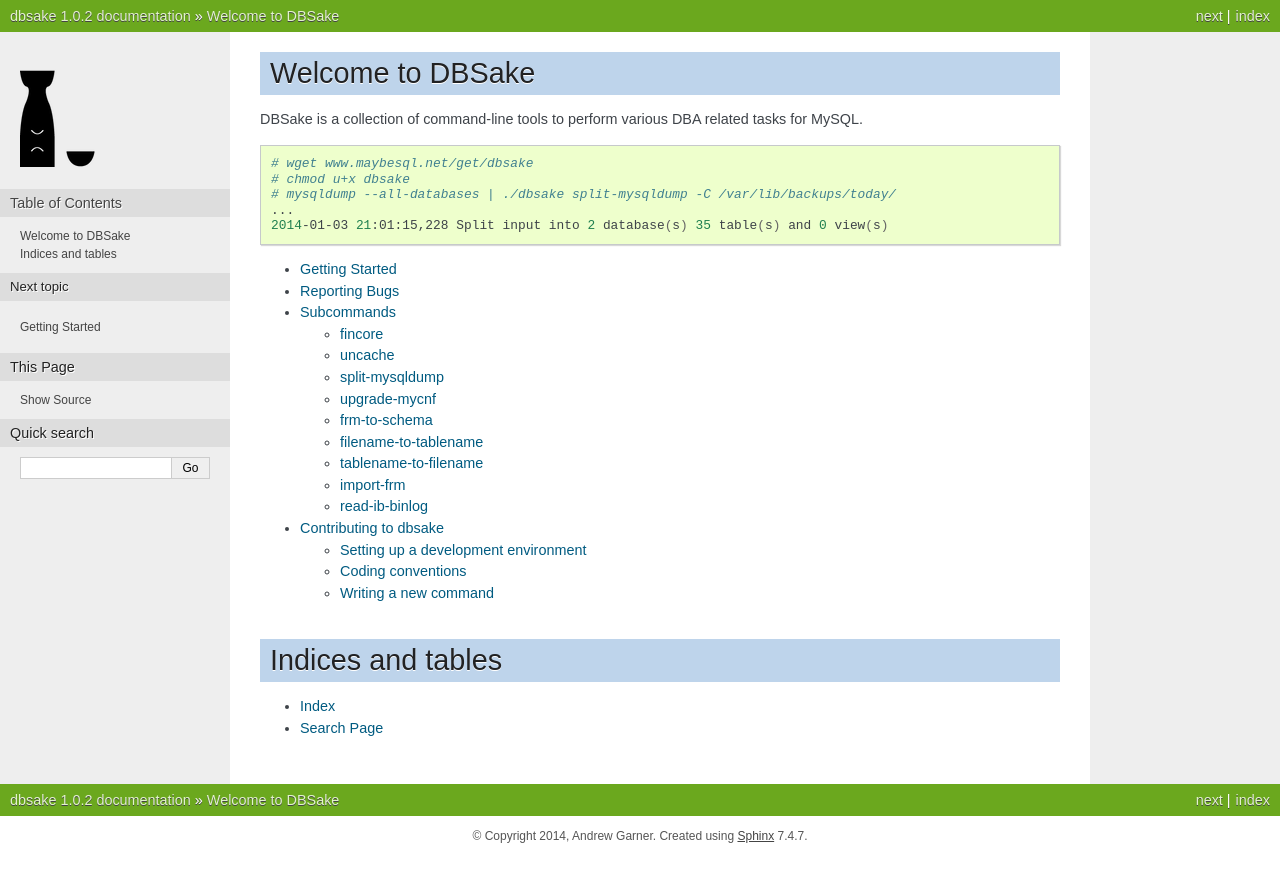
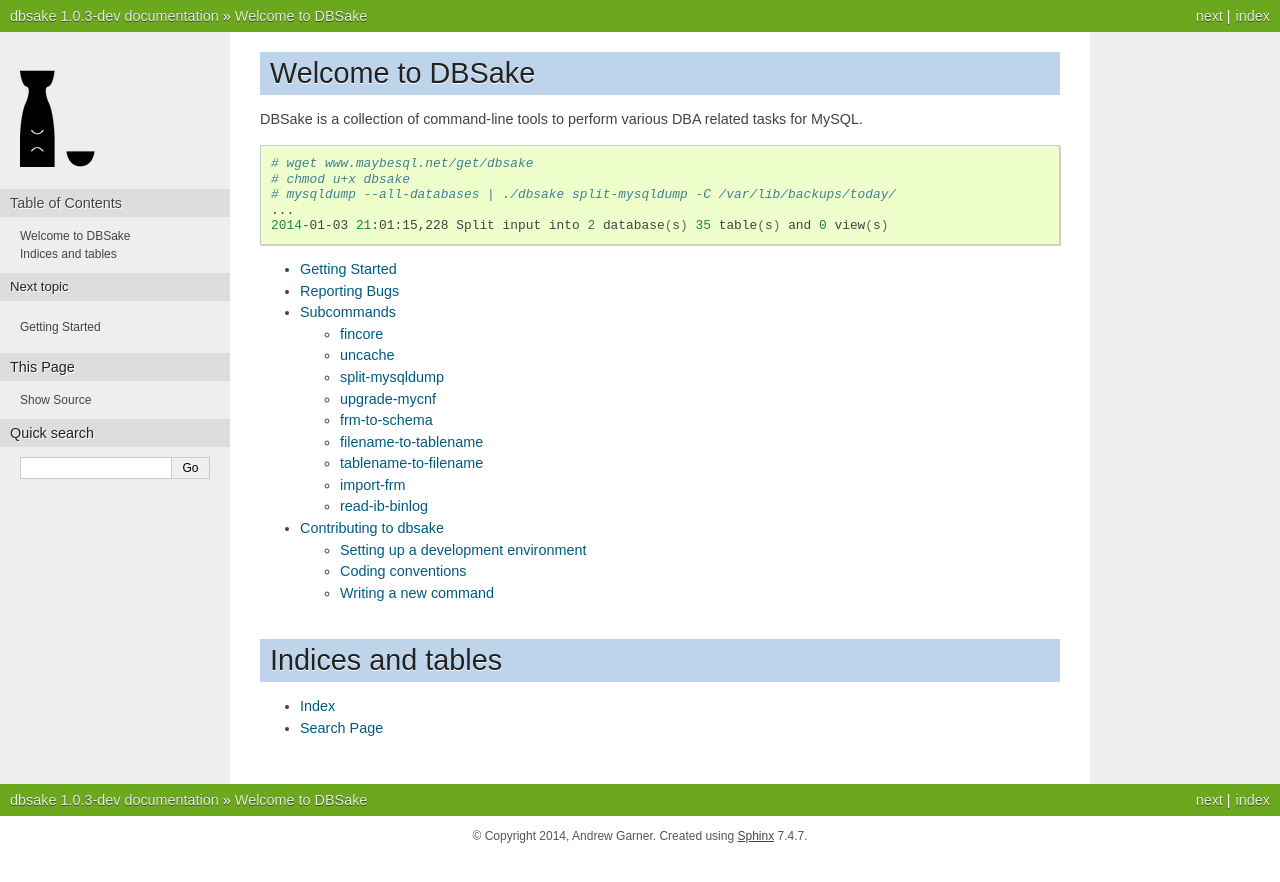
Before and after one commit to abg/dbsake, a Sphinx documentation site: the page built from docs/index.rst, in a window 1280 px wide. Shown: the top 882 px of the page. Built offline with Sphinx 7.4.7, drawn with Linux system fonts in a browser that asks for light colours.

Commit message:
bump version to 1.0.3-dev

```diff
--- a/dbsake/__init__.py
+++ b/dbsake/__init__.py
@@ -9,7 +9,7 @@ try:
 except NameError:
     _basestring = str
 
-__version__ = '1.0.2'
+__version__ = '1.0.3-dev'
 
 from dbsake import argparse
 from dbsake import baker
--- a/docs/conf.py
+++ b/docs/conf.py
@@ -48,9 +48,9 @@ copyright = u'2014, Andrew Garner'
 # built documents.
 #
 # The short X.Y version.
-version = '1.0.2'
+version = '1.0.3-dev'
 # The full version, including alpha/beta/rc tags.
-release = '1.0.2'
+release = '1.0.3-dev'
 
 # The language for content autogenerated by Sphinx. Refer to documentation
 # for a list of supported languages.
```
Also changed, not shown: 1 other file.
